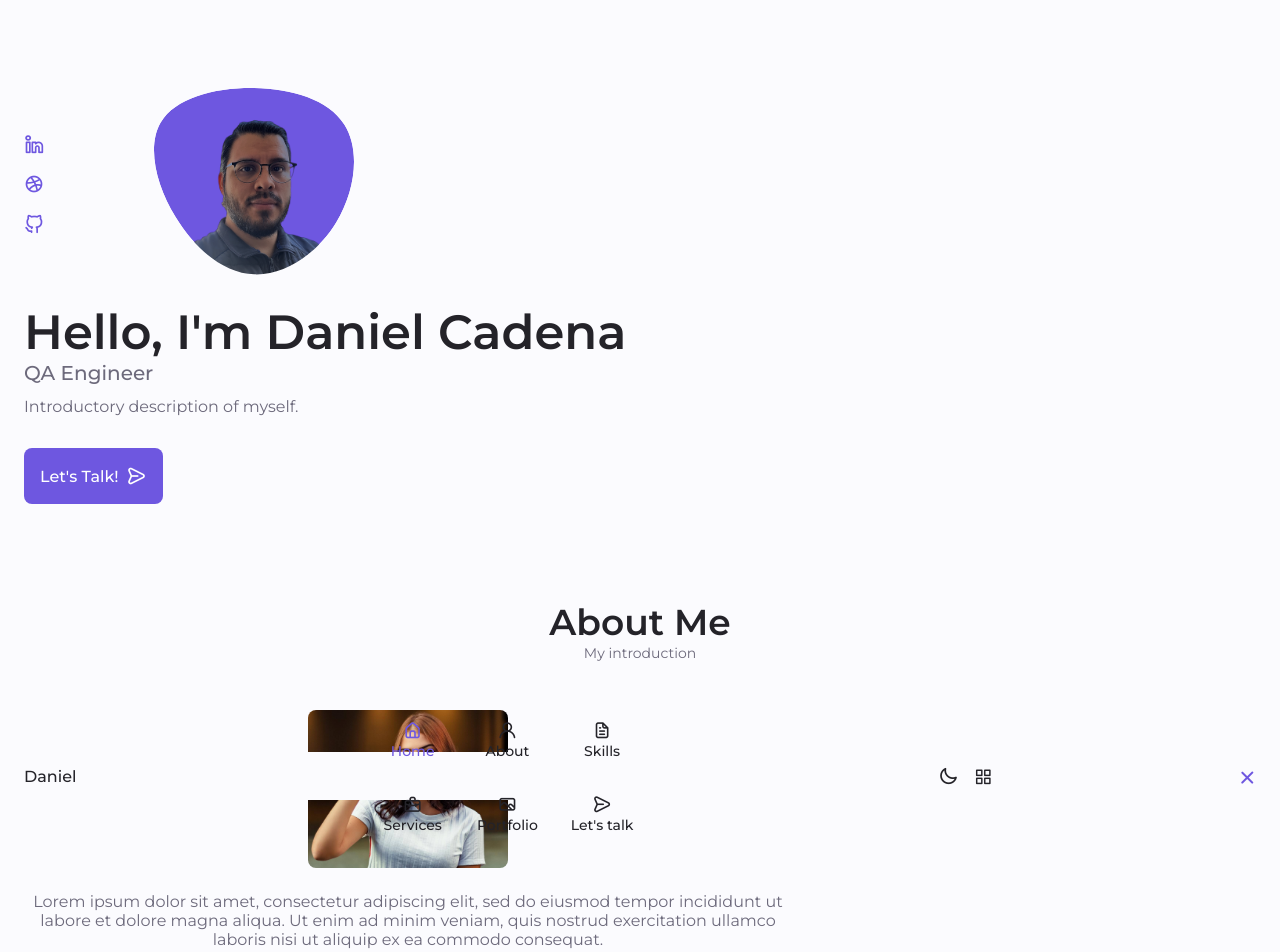
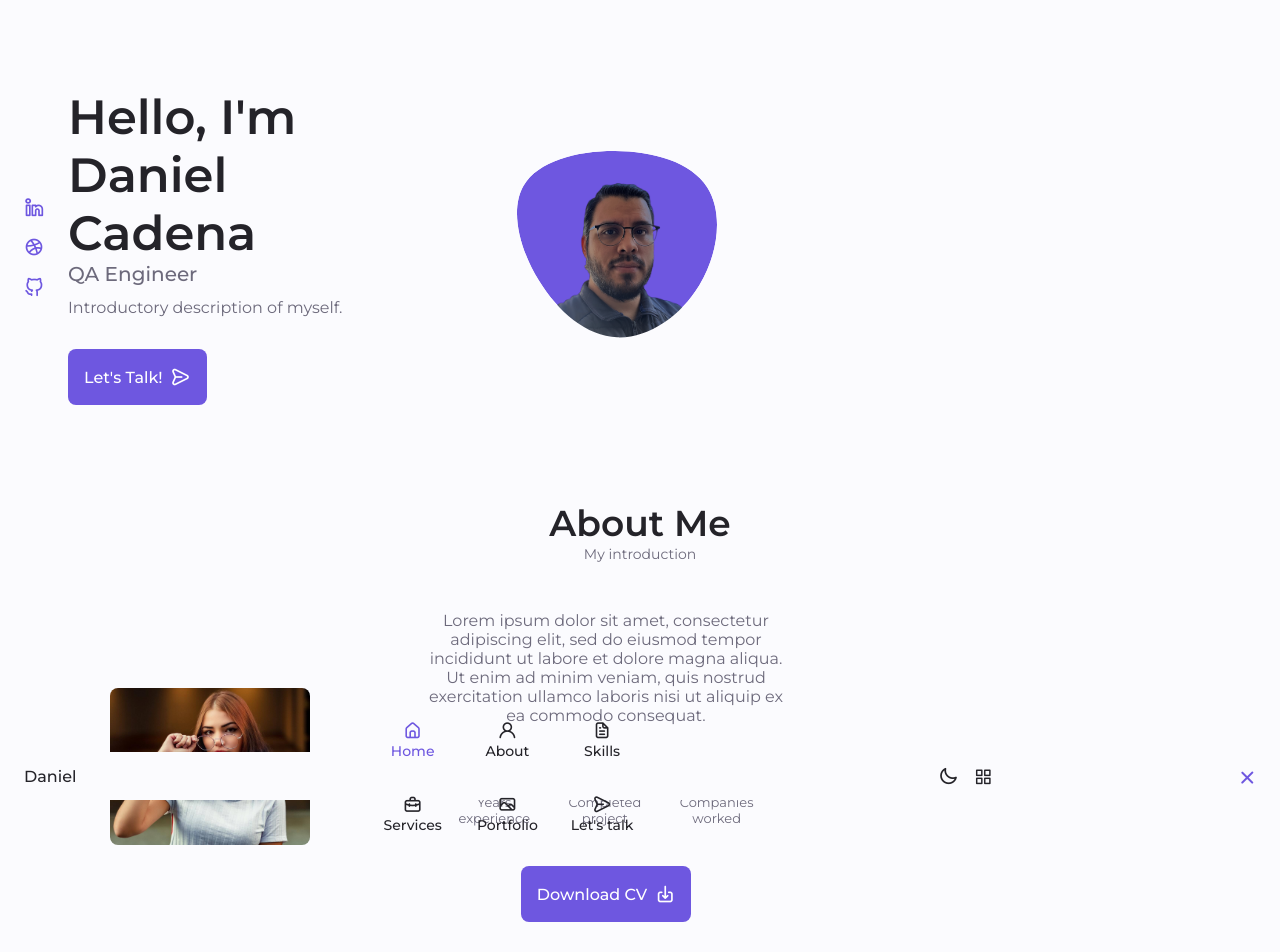
Before and after one commit to dammahrino/Web-Portfolio, a plain HTML site: page index.html in a window 1280 px wide. Shown: the top 952 px of the page. Drawn offline with nearby package versions, Linux system fonts and the light colour scheme.

Commit message:
Add media queries for medium devices.

```diff
--- a/assets/css/styles.css
+++ b/assets/css/styles.css
@@ -551,13 +551,13 @@ img {
 }
 
 .skills__close .skills__list {
-    animation: skillsFadeOut 2s;
+    /* animation: skillsFadeOut 2s; */
     height: 0;
     overflow: hidden;
 }
 
 .skills__open .skills__list {
-    animation: skillsFadeIn 2s;
+    /* animation: skillsFadeIn 2s; */
     height: max-content;
     margin-bottom: var(--mb-2-5);
 }
@@ -1115,6 +1115,34 @@ img {
 }
 
 /* For medium devices */
+@media screen and (min-width: 568px) {
+    .home__content {
+        grid-template-columns: max-content 1fr 1fr;
+    }
 
+    .home__data {
+        grid-column: initial;
+    }
+
+    .home__img {
+        order: 1;
+        justify-self: center;
+    }
+
+    .about__container,
+    .skills__container,
+    .portfolio__content,
+    .project__container,
+    .contact__container,
+    .footer__container {
+        grid-template-columns: repeat(2, 1fr);
+    }
+
+    .qualification__sections {
+        display: grid;
+        grid-template-columns: 0.6fr;
+        justify-content: center;
+    }
+}
 
 /* For large devices */
```
